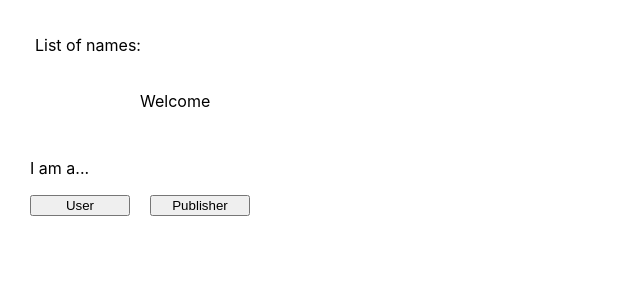
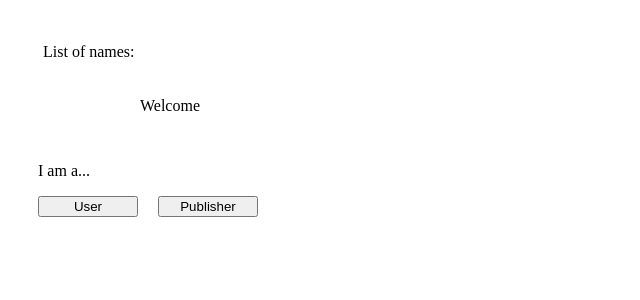
Before and after one commit to jakearmendariz/PayPerRead, a React (Create React App) app in the folder frontend/: page / in a window 1280 px wide. Shown: the top 300 px of the page, without its empty margins (0-640 px from the left). Built offline with nearby package versions, Linux system fonts and the light colour scheme; no server answers.

Commit message:
reorganizing frontend file structure

```diff
--- a/frontend/src/index.css
+++ /dev/null
@@ -1,13 +0,0 @@
-body {
-  margin: 0;
-  font-family: -apple-system, BlinkMacSystemFont, 'Segoe UI', 'Roboto', 'Oxygen',
-    'Ubuntu', 'Cantarell', 'Fira Sans', 'Droid Sans', 'Helvetica Neue',
-    sans-serif;
-  -webkit-font-smoothing: antialiased;
-  -moz-osx-font-smoothing: grayscale;
-}
-
-code {
-  font-family: source-code-pro, Menlo, Monaco, Consolas, 'Courier New',
-    monospace;
-}
--- a/frontend/src/index.js
+++ b/frontend/src/index.js
@@ -1,10 +1,9 @@
 import React from 'react';
 import ReactDOM from 'react-dom';
-import './index.css';
 import reportWebVitals from './reportWebVitals';
 import { BrowserRouter, Routes, Route } from 'react-router-dom'
 
-import App from './App';
+import App from './pages/App';
 import UserLandingPage from './pages/UserLandingPage'
 import PublisherLandingPage from './pages/PublisherLandingPage'
 import SignInPage from './pages/SignInPage';
--- a/frontend/src/App.js
+++ b/frontend/src/pages/App.js
@@ -1,7 +1,7 @@
 import './App.css';
-import Welcome from "./components/Welcome"
 import { Link } from 'react-router-dom'
 
+import Welcome from "../components/Welcome"
 
 function App() {
 
```
Also changed, not shown: frontend/src/pages/App.css (renamed from frontend/src/App.css), frontend/src/tests/setupTests.js (renamed from frontend/src/setupTests.js), 1 other file (tests, documents, lock files or other folders).
